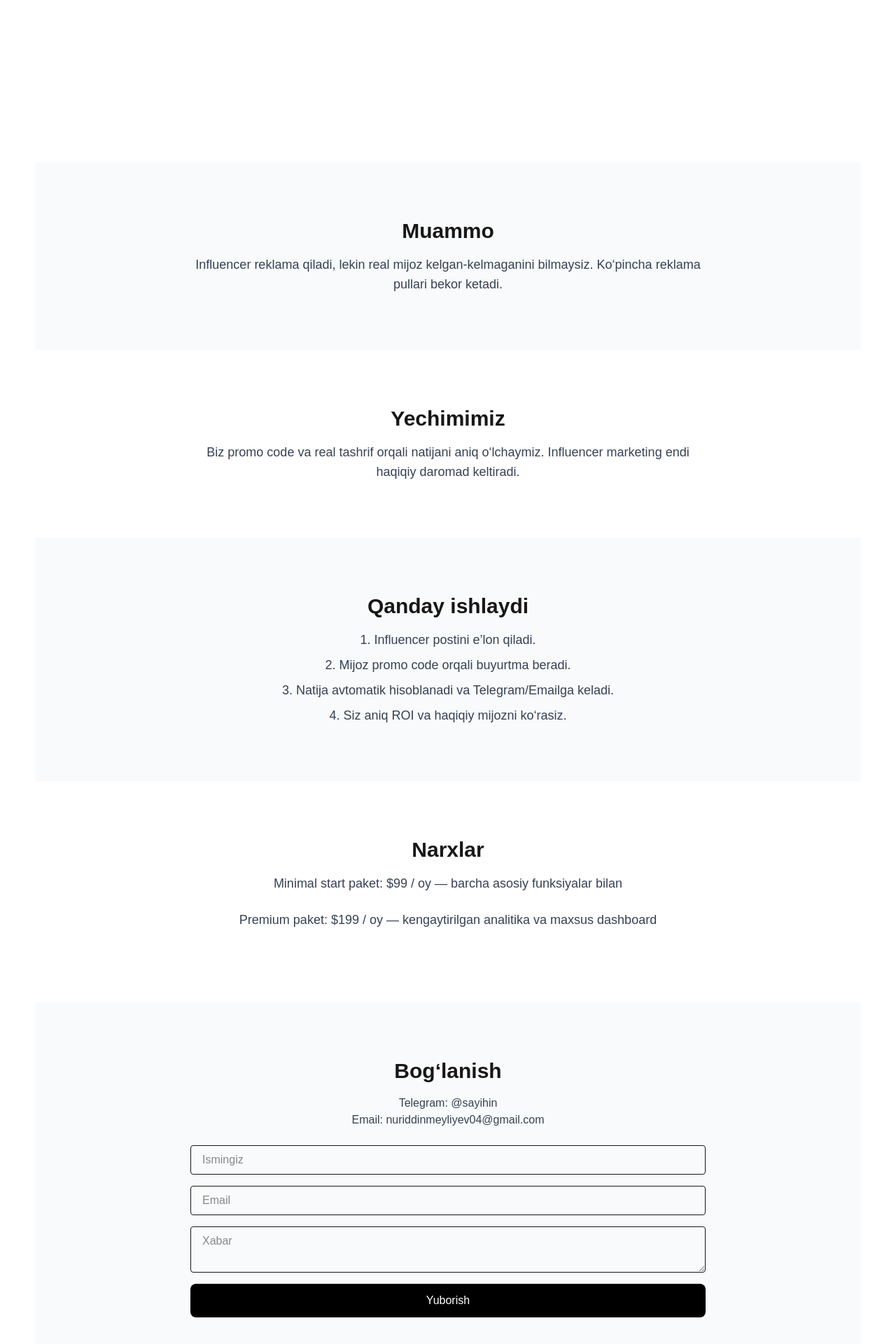
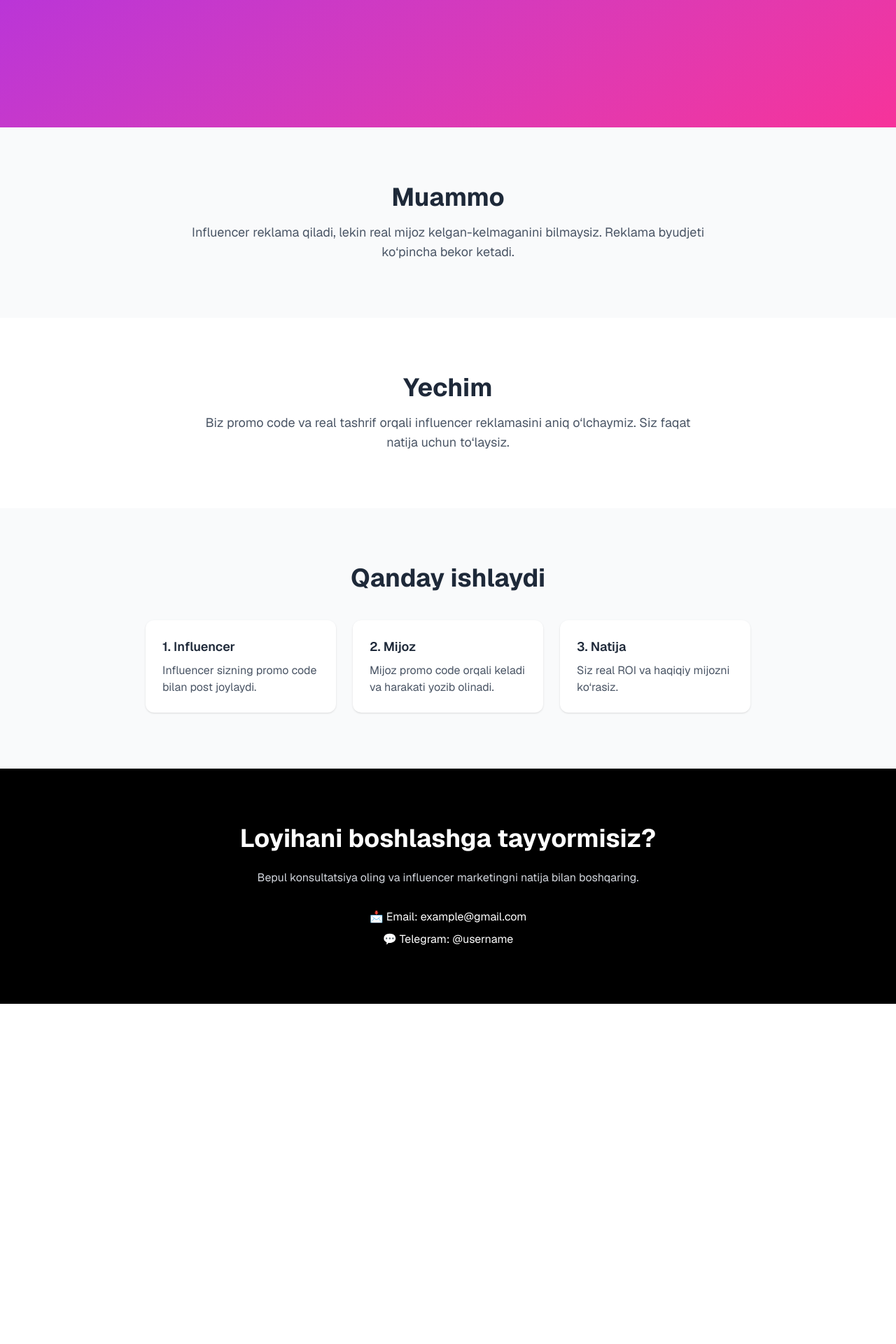
Before and after one commit to nuriddinwelle/Deelsa, a Next.js app: page / in a window 1280 px wide. Shown: the part 618-2538 px from the top of the page at 70% size. After the commit the page ends 2052 px from the top, so only its background shows below. Built offline with nearby package versions, Linux system fonts and the light colour scheme.

Commit message:
Update dependencies

```diff
--- a/app/page.tsx
+++ b/app/page.tsx
@@ -1,74 +1,91 @@
 export default function Home() {
   return (
-    <main style={{ padding: "50px", fontFamily: "Arial" }}>
-<section className="min-h-screen flex items-center justify-center bg-white">
+    <main className="font-sans text-gray-800">
+
+      {/* HERO */}
+      <section className="min-h-screen flex items-center justify-center bg-gradient-to-br from-purple-600 to-pink-500 text-white">
         <div className="max-w-3xl text-center px-4">
-    <h1 className="text-5xl font-bold mb-4">
+          <h1 className="text-5xl font-bold mb-6">
             Influencer marketing orqali real mijoz olib kelamiz
           </h1>
-    <p className="text-gray-600 mb-6">
+          <p className="text-lg mb-8 opacity-90">
             Post emas — natija. Promo code orqali kelgan mijozlarni aniq ko‘rasiz.
           </p>
-    <button className="bg-black text-white px-6 py-3 rounded-lg">
+          <button className="bg-white text-purple-600 px-8 py-4 rounded-xl font-semibold shadow-lg hover:bg-gray-100 transition">
             Bepul konsultatsiya
           </button>
         </div>
       </section>
+
+      {/* MUAMMO */}
       <section className="py-20 bg-gray-50">
         <div className="max-w-3xl mx-auto text-center px-4">
-    <h2 className="text-3xl font-semibold mb-4">Muammo</h2>
-    <p className="text-gray-700 text-lg">
+          <h2 className="text-4xl font-bold mb-4">Muammo</h2>
+          <p className="text-gray-600 text-lg">
             Influencer reklama qiladi, lekin real mijoz kelgan-kelmaganini bilmaysiz.
-      Ko‘pincha reklama pullari bekor ketadi.
+            Reklama byudjeti ko‘pincha bekor ketadi.
           </p>
         </div>
       </section>
+
+      {/* YECHIM */}
       <section className="py-20 bg-white">
         <div className="max-w-3xl mx-auto text-center px-4">
-    <h2 className="text-3xl font-semibold mb-4">Yechimimiz</h2>
-    <p className="text-gray-700 text-lg">
-      Biz promo code va real tashrif orqali natijani aniq o‘lchaymiz.
-      Influencer marketing endi haqiqiy daromad keltiradi.
+          <h2 className="text-4xl font-bold mb-4">Yechim</h2>
+          <p className="text-gray-600 text-lg">
+            Biz promo code va real tashrif orqali influencer reklamasini
+            aniq o‘lchaymiz. Siz faqat natija uchun to‘laysiz.
           </p>
         </div>
       </section>
+
+      {/* QANDAY ISHLAYDI */}
       <section className="py-20 bg-gray-50">
-  <div className="max-w-3xl mx-auto text-center px-4">
-    <h2 className="text-3xl font-semibold mb-4">Qanday ishlaydi</h2>
-    <ol className="text-gray-700 text-lg list-decimal list-inside space-y-2">
-      <li>Influencer postini e’lon qiladi.</li>
-      <li>Mijoz promo code orqali buyurtma beradi.</li>
-      <li>Natija avtomatik hisoblanadi va Telegram/Emailga keladi.</li>
-      <li>Siz aniq ROI va haqiqiy mijozni ko‘rasiz.</li>
-    </ol>
+        <div className="max-w-4xl mx-auto px-4">
+          <h2 className="text-4xl font-bold text-center mb-10">
+            Qanday ishlaydi
+          </h2>
+
+          <div className="grid md:grid-cols-3 gap-6">
+            <div className="bg-white p-6 rounded-xl shadow">
+              <h3 className="font-semibold text-lg mb-2">1. Influencer</h3>
+              <p className="text-gray-600">
+                Influencer sizning promo code bilan post joylaydi.
+              </p>
+            </div>
+
+            <div className="bg-white p-6 rounded-xl shadow">
+              <h3 className="font-semibold text-lg mb-2">2. Mijoz</h3>
+              <p className="text-gray-600">
+                Mijoz promo code orqali keladi va harakati yozib olinadi.
+              </p>
+            </div>
+
+            <div className="bg-white p-6 rounded-xl shadow">
+              <h3 className="font-semibold text-lg mb-2">3. Natija</h3>
+              <p className="text-gray-600">
+                Siz real ROI va haqiqiy mijozni ko‘rasiz.
+              </p>
+            </div>
+          </div>
         </div>
       </section>
-<section className="py-20 bg-white">
+
+      {/* CTA + KONTAKT */}
+      <section className="py-20 bg-black text-white">
         <div className="max-w-3xl mx-auto text-center px-4">
-    <h2 className="text-3xl font-semibold mb-4">Narxlar</h2>
-    <p className="text-gray-700 text-lg mb-6">
-      Minimal start paket: $99 / oy — barcha asosiy funksiyalar bilan
+          <h2 className="text-4xl font-bold mb-6">
+            Loyihani boshlashga tayyormisiz?
+          </h2>
+          <p className="text-gray-300 mb-8">
+            Bepul konsultatsiya oling va influencer marketingni
+            natija bilan boshqaring.
           </p>
-    <p className="text-gray-700 text-lg mb-6">
-      Premium paket: $199 / oy — kengaytirilgan analitika va maxsus dashboard
-    </p>
+
+          <div className="space-y-2">
+            <p>📩 Email: example@gmail.com</p>
+            <p>💬 Telegram: @username</p>
           </div>
-</section>
-<section className="py-20 bg-gray-50">
-  <div className="max-w-3xl mx-auto text-center px-4">
-    <h2 className="text-3xl font-semibold mb-4">Bog‘lanish</h2>
-    <p className="text-gray-700 mb-6">
-      Telegram: @sayihin <br />
-      Email: nuriddinmeyliyev04@gmail.com
-    </p>
-    <form className="flex flex-col gap-4">
-      <input type="text" placeholder="Ismingiz" className="border px-4 py-2 rounded" />
-      <input type="email" placeholder="Email" className="border px-4 py-2 rounded" />
-      <textarea placeholder="Xabar" className="border px-4 py-2 rounded"></textarea>
-      <button type="submit" className="bg-black text-white px-6 py-3 rounded-lg">
-        Yuborish
-      </button>
-    </form>
         </div>
       </section>
 
```
Lines whose indentation alone changed are shown as unchanged.
